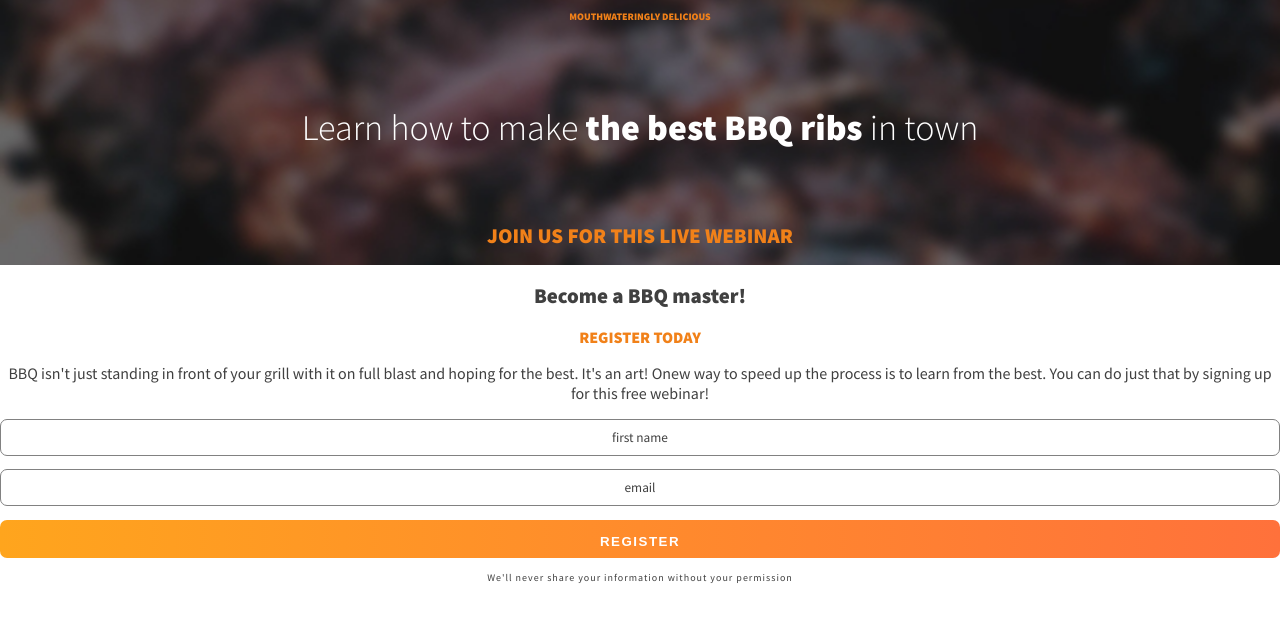
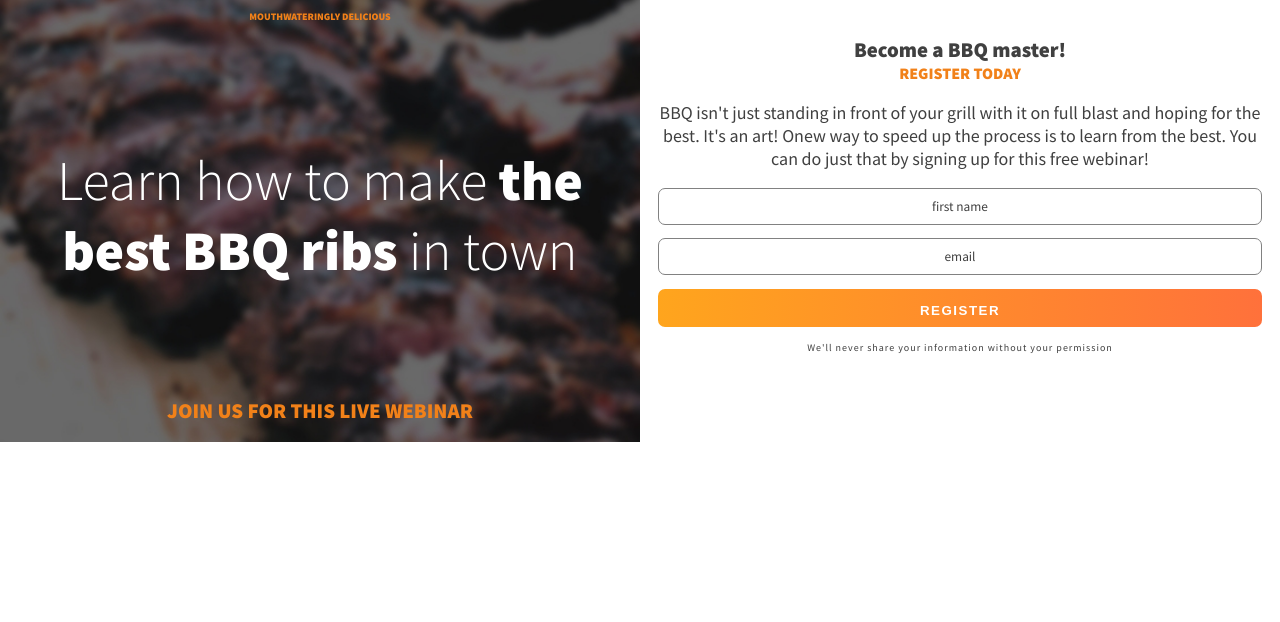
Before and after one commit to BexLedwith/bbq-splash, a plain HTML site: page index.html in a window 1280 px wide. Drawn offline with Linux system fonts and the light colour scheme.

Commit message:
media query

```diff
--- a/styles.css
+++ b/styles.css
@@ -31,6 +31,7 @@ h1 + p {
 
 h2 {
   font-size: 1.3125rem;
+  margin: 0;
 }
 
 h2 + p {
@@ -38,6 +39,7 @@ h2 + p {
   font-size: 1rem;
   font-weight: 900;
   text-transform: uppercase;
+  margin-top: 0;
 }
 
 .top-text {
@@ -69,12 +71,15 @@ strong {
   justify-content: space-between;
   background-color: #404040;
   background-image: url(/images/dark-ribs.jpg);
+  background-size: cover;
+  background-position: center;
   backdrop-filter: blur(3px);
   -webkit-backdrop-filter: blur(3px);
-  background-position: center;
-  background-repeat: no-repeat;
-  background-size: cover;
   padding: 0 0.25em 1em;
+}
+
+.main-content {
+  padding: 2em 1em;
 }
 
 input,
@@ -101,3 +106,28 @@ button {
   padding-bottom: 1.8em;
   letter-spacing: 1.5px;
 }
+
+/* media queries */
+
+@media (min-width: 550px) {
+  body {
+    font-size: 1.125rem;
+  }
+
+  h1 {
+    font-size: 3.5rem;
+  }
+
+  h1 + p,
+  h2 {
+    font-size: 1.75;
+  }
+  .splitter {
+    display: flex;
+  }
+
+  .hero,
+  .main-content {
+    width: 50%;
+  }
+}
```
